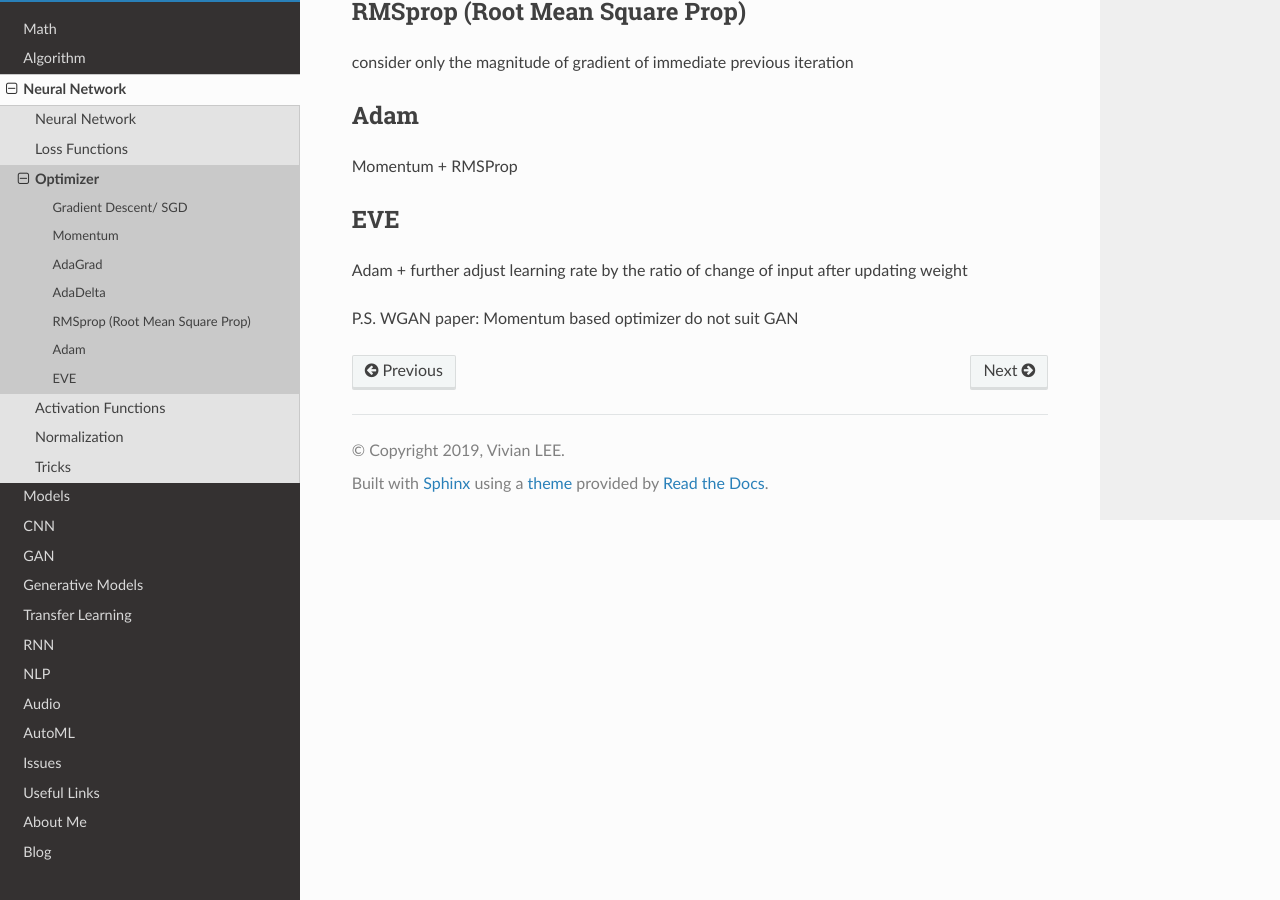
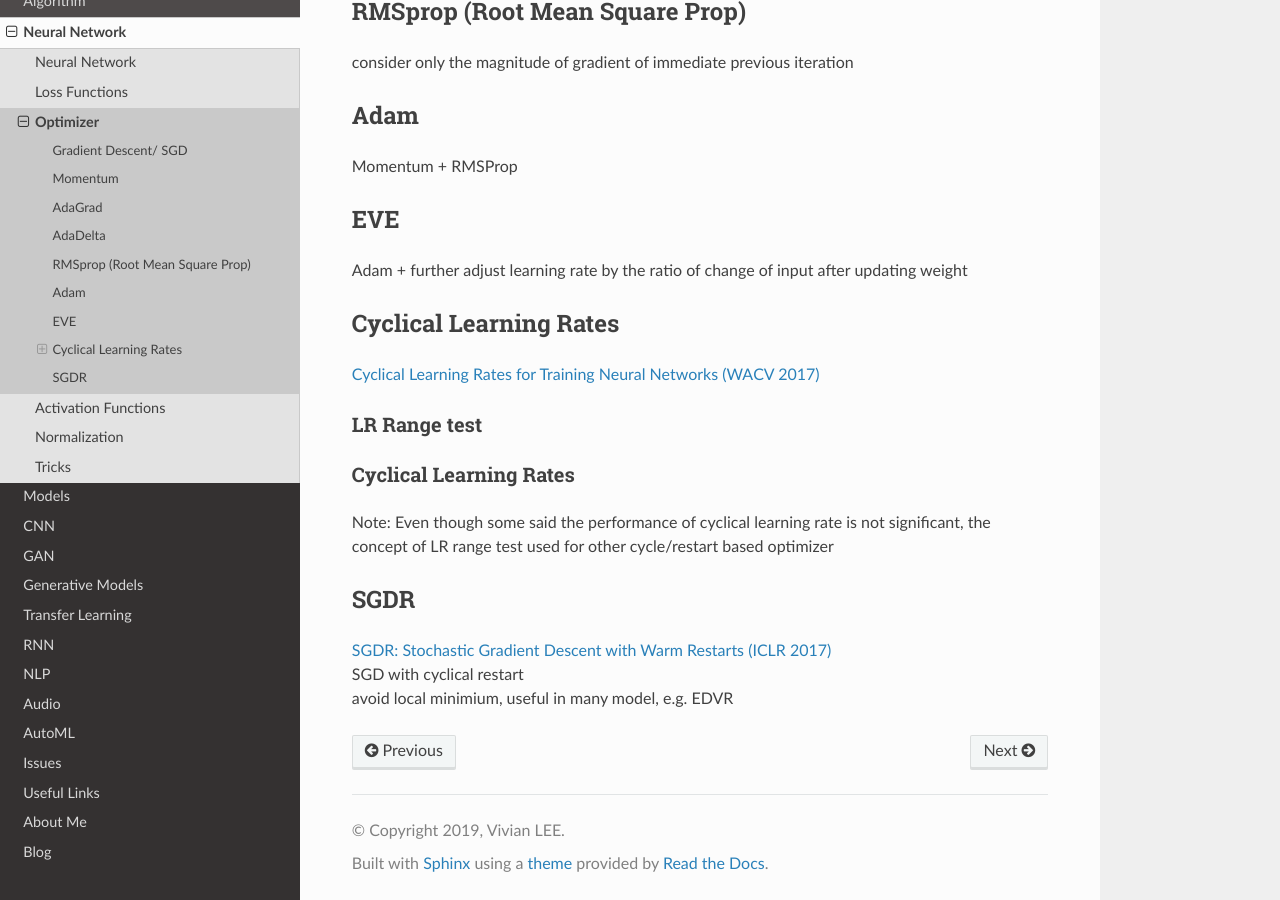
Before and after one commit to vlee-harmonicinc/machine-learning-note, a Sphinx documentation site: the page built from source/basic/optimizer.md, in a window 1280 px wide and 900 px high, scrolled down 533 px. Built offline with Sphinx 7.4.7 and the Read the Docs theme 2.0.0, drawn with Linux system fonts in a browser that asks for light colours.

Commit message:
cyclical learning rate and SGDR

```diff
--- a/source/basic/optimizer.md
+++ b/source/basic/optimizer.md
@@ -17,6 +17,13 @@ Momentum + RMSProp
 ## EVE
 Adam + further adjust learning rate by the ratio of change of input after updating weight
 
+## Cyclical Learning Rates
+[Cyclical Learning Rates for Training Neural Networks (WACV 2017)](https://arxiv.org/abs/1506.01186)
+### LR Range test
+### Cyclical Learning Rates
+Note: Even though some said the performance of cyclical learning rate is not significant, the concept of LR range test used for other cycle/restart based optimizer
 
-
-P.S. WGAN paper: Momentum based optimizer do not suit GAN
+## SGDR
+[SGDR: Stochastic Gradient Descent with Warm Restarts (ICLR 2017)](https://arxiv.org/abs/1608.03983)
+SGD with cyclical restart
+avoid local minimium, useful in many model, e.g. EDVR
```
Also changed, not shown: source/basic/normalization.md (+9 -12 lines), source/basic/img/batchNorm_ICS.png (deleted).
